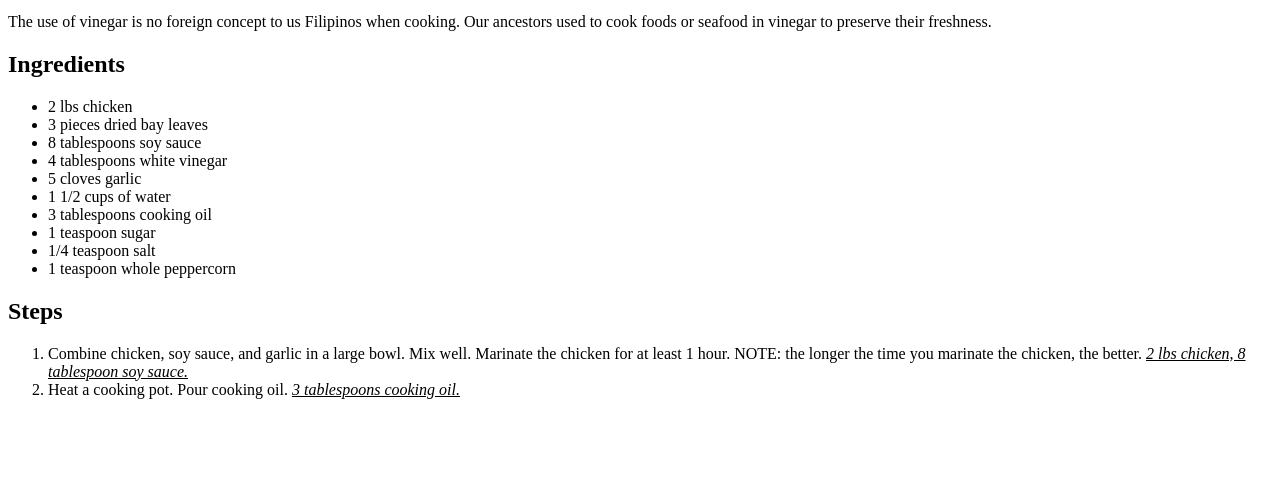
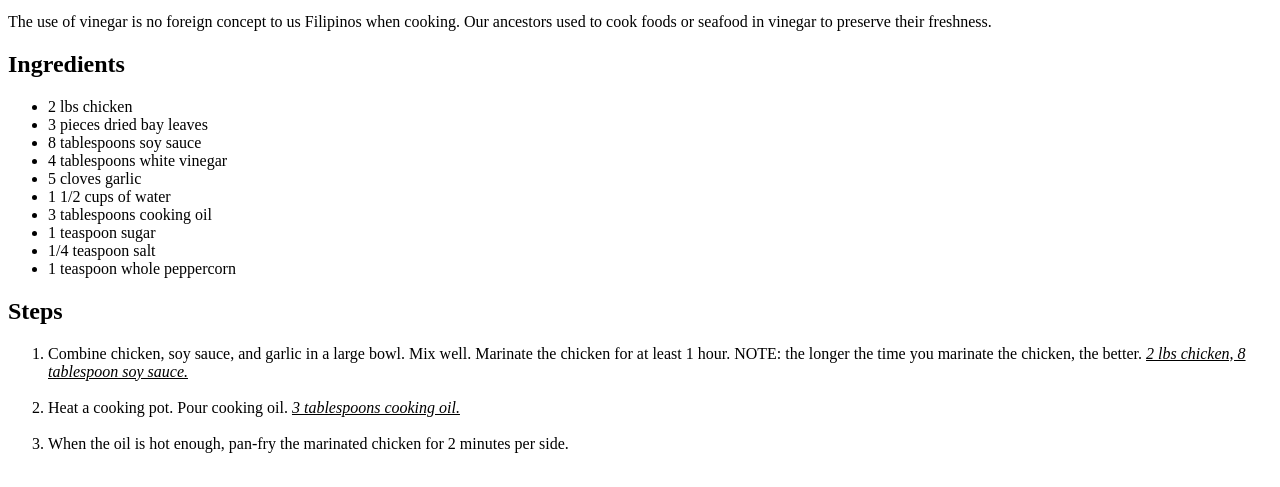
Before and after one commit to majorlieutenanthero/odin-recipes, a plain HTML site: page recipes/chicken-adobo.html in a window 1280 px wide. Shown: the part 413-900 px from the top of the page. Before the commit the page ends 828 px from the top, so only its background shows below. Drawn offline with Linux system fonts and the light colour scheme.

Commit message:
Added br element to add space and style, Added step 3

```diff
--- a/recipes/chicken-adobo.html
+++ b/recipes/chicken-adobo.html
@@ -32,7 +32,11 @@
                 1 hour. NOTE: the longer the time you marinate the chicken, the better.
                 <u><em> 2 lbs chicken, 8 tablespoon soy sauce.</em></u>
             </li>
+            <br>
             <li>Heat a cooking pot. Pour cooking oil. <u><em> 3 tablespoons cooking oil.</em></u></li>
+            <br>
+            <li>When the oil is hot enough, pan-fry the marinated chicken for 2 minutes per side.</li>
+            <br>
         </ol>
     </body>
 </html>
```
